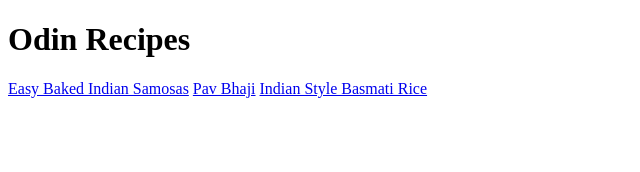
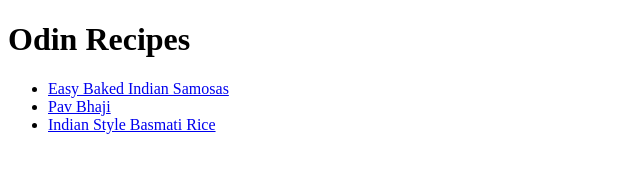
Before and after one commit to ajay0024/odin-recipes, a plain HTML site: page index.html in a window 1280 px wide. Shown: the whole page, without its empty margins (0-640 px from the left). Drawn offline with Linux system fonts and the light colour scheme.

Commit message:
Put Recipe Links in List

```diff
--- a/index.html
+++ b/index.html
@@ -1,15 +1,17 @@
 <!DOCTYPE html>
 <html lang="en">
-<head>
-    <meta charset="UTF-8">
-    <meta http-equiv="X-UA-Compatible" content="IE=edge">
-    <meta name="viewport" content="width=device-width, initial-scale=1.0">
+  <head>
+    <meta charset="UTF-8" />
+    <meta http-equiv="X-UA-Compatible" content="IE=edge" />
+    <meta name="viewport" content="width=device-width, initial-scale=1.0" />
     <title>Odin Recipes</title>
-</head>
-<body>
+  </head>
+  <body>
     <h1>Odin Recipes</h1>
-    <a href="./recipes/samosa.html">Easy Baked Indian Samosas</a>
-    <a href="./recipes/pavbhaji.html">Pav Bhaji</a>
-    <a href="./recipes/rice.html">Indian Style Basmati Rice</a>
-</body>
+    <ul>
+      <li><a href="./recipes/samosa.html">Easy Baked Indian Samosas</a></li>
+      <li><a href="./recipes/pavbhaji.html">Pav Bhaji</a></li>
+      <li><a href="./recipes/rice.html">Indian Style Basmati Rice</a></li>
+    </ul>
+  </body>
 </html>
```
